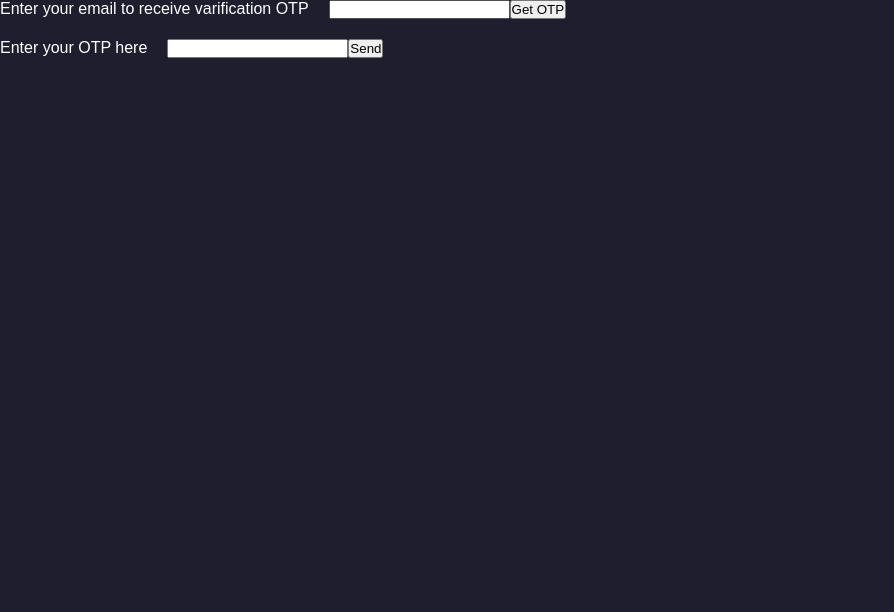
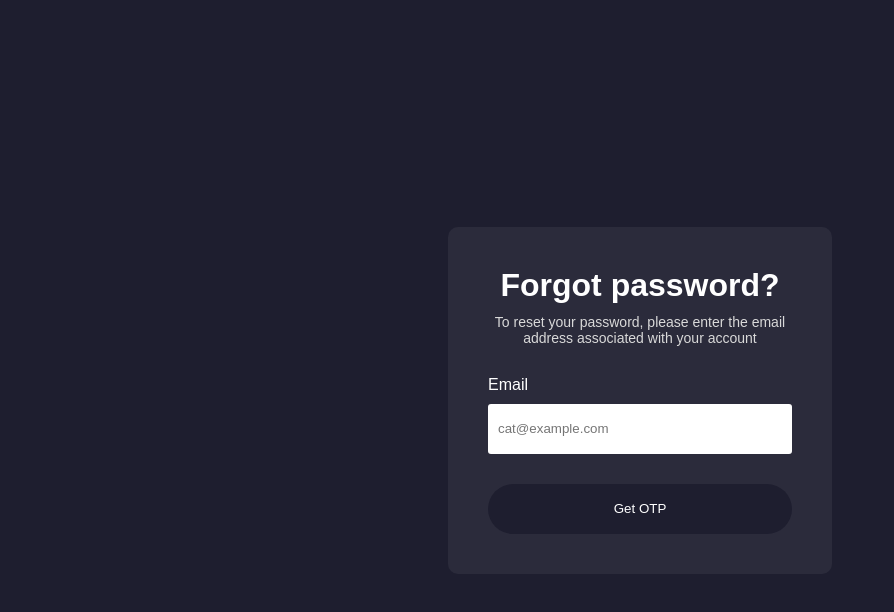
Before and after one commit to TheBluemist1404/CAT, a React (Vite) app in the folder frontend/: page /auth/forgot in a window 1280 px wide. Shown: the top 612 px of the page, without its empty margins (0-894 px from the left). Built offline with nearby package versions, Linux system fonts and the light colour scheme.

Commit message:
feat: design UI for auth/forgot -fix: enhance rendering posts for forum

```diff
--- a/frontend/src/authentication/Forgot.jsx
+++ b/frontend/src/authentication/Forgot.jsx
@@ -1,10 +1,12 @@
 import axios from "axios";
 import { useState } from "react"
 import { useNavigate } from "react-router-dom";
+import './forgot.scss'
 
 function Forgot() {
   const navigate = useNavigate();
   const [email, setEmail] = useState("");
+  const [getOtp, setGetOtp] = useState(false)
   const [otp, setOtp] = useState("");
   const [reset, setReset] = useState(false);
   const [otpToken, setOtpToken] = useState();
@@ -17,6 +19,9 @@ function Forgot() {
     try {
       console.log(email);
       const response = await axios.post('http://localhost:3000/api/v1/auth/forgot', { email: email })
+      if (response.status === 200) {
+        setGetOtp(true);
+      }
       console.log(response.data)
     } catch (error) {
       console.error("fail to send email", error)
@@ -41,7 +46,7 @@ function Forgot() {
     e.preventDefault();
     try {
       console.log(otpToken)
-      const response = await axios.patch('http://localhost:3000/api/v1/auth/reset-password', { password: pass, confirmPassword: confirm}, {headers: {'Authorization': `Bearer ${otpToken}`}})
+      const response = await axios.patch('http://localhost:3000/api/v1/auth/reset-password', { password: pass, confirmPassword: confirm }, { headers: { 'Authorization': `Bearer ${otpToken}` } })
       console.log(response)
       if (response.status === 200) {
         navigate('/auth/login')
@@ -51,36 +56,44 @@ function Forgot() {
     }
   }
 
+  const renderGetOtop = () => (
+    <div>
+      {!getOtp ? (<form className="enter-email" onSubmit={handleMail}>
+        <h1>Forgot password?</h1>
+        <p>To reset your password, please enter the email address associated with your account</p>
+        <label htmlFor="email">Email</label>
+        <input id="email" type="text" required="true" placeholder="cat@example.com" onChange={(e) => { setEmail(e.target.value) }} />
+        <button type="submit" style={{ width: '100%' }} >Get OTP</button>
+      </form>) : (<form className="verify-otp" onSubmit={handleOTP}>
+        <label htmlFor="otp">Enter your OTP here</label>
+        <input id="otp" type="text" required="true" placeholder="******" onChange={(e) => { setOtp(e.target.value) }} />
+        <button type="submit">Verify</button>
+      </form>)}
+    </div>
+  )
+
   const renderResetPass = () => (
     <div>
-      <form className="confirm-password" onSubmit={handleReset} style={{ marginTop: '20px' }}>
-        <div>
-          <label htmlFor="reset">New pass word</label>
-          <input id="reset" type="password" onChange={(e) => { setPass(e.target.value) }} style={{ marginLeft: '20px' }} />
-        </div>
-        <div>
-          <label htmlFor="confirm">Confirm password</label>
-          <input id="confirm" type="password" onChange={(e) => { setConfirm(e.target.value) }} style={{ marginLeft: '20px' }} />
-        </div>
-        <button type="submit">Reset password</button>
+      <form className="reset-password" onSubmit={handleReset}>
+        <h1>Reset password</h1>
+        <p>Let's get you a new password!</p>
+
+        <label htmlFor="reset">New password</label>
+        <input id="reset" type="password" onChange={(e) => { setPass(e.target.value) }} />
+
+        <label htmlFor="confirm">Confirm new password</label>
+        <input id="confirm" type="password" onChange={(e) => { setConfirm(e.target.value) }} />
+
+        <button type="submit">Reset</button>
       </form>
     </div>
   )
   return (
-    <div className="forget" >
-      <div>
-        <form className="enter-email" onSubmit={handleMail}>
-          <label htmlFor="email">Enter your email to receive varification OTP</label>
-          <input id="email" type="text" onChange={(e) => { setEmail(e.target.value) }} style={{ marginLeft: '20px' }} />
-          <button type="submit" >Get OTP</button>
-        </form>
-        <form className="verify-otp" onSubmit={handleOTP} style={{ marginTop: '20px' }}>
-          <label htmlFor="otp">Enter your OTP here</label>
-          <input id="otp" type="text" onChange={(e) => { setOtp(e.target.value) }} style={{ marginLeft: '20px' }} />
-          <button type="submit">Send</button>
-        </form>
+    <div className="forgot" >
+      <div className="container">
+        {!reset ? (renderGetOtop()) : (
+          renderResetPass())}
       </div>
-      {reset && renderResetPass()}
     </div>
   )
 }
--- /dev/null
+++ b/frontend/src/authentication/forgot.scss
@@ -0,0 +1,98 @@
+.forgot {
+  height: 100vh;
+  ;
+  display: flex;
+  justify-content: center;
+  align-items: center;
+
+  .container {
+    background-color: var(--box-color);
+    width: min(30%, 400px);
+    min-height: 30%;
+    display: flex;
+    flex-direction: column;
+    justify-content: space-around;
+
+    padding: 40px 40px;
+    border-radius: 10px;
+
+    .enter-email,
+    .verify-otp {
+      display: flex;
+      flex-direction: column;
+      gap: 10px;
+
+      label {
+        margin-top: 20px;
+      }
+
+      h1,
+      p {
+        flex: 1;
+        text-align: center;
+      }
+
+      p {
+        color: var(--secondary-color);
+        font-size: 14px;
+      }
+
+      input,
+      button {
+        width: 100%;
+        min-height: 50px;
+      }
+
+      input {
+        border: none;
+        border-radius: 3px;
+        padding-left: 10px;
+      }
+
+      button {
+        margin-top: 20px;
+        border: none;
+        border-radius: 25px;
+        background-color: var(--primary-color);
+        color: white;
+      }
+    }
+
+    .reset-password {
+      display: flex;
+      flex-direction: column;
+      gap: 10px;
+      p{
+        color: var(--secondary-color);
+        margin-bottom: 20px;
+      }
+
+      label{
+        margin-bottom: -5px;
+      }
+
+      input,
+      button {
+        width: 100%;
+        min-height: 30px;
+      }
+
+      input {
+        border: none;
+        border-radius: 3px;
+        padding-left: 10px;
+      }
+
+      button {
+        height: 50px;
+        margin-top: 20px;
+        border: none;
+        border-radius: 25px;
+        background-color: var(--primary-color);
+        color: white;
+        font-size: medium;
+        font-weight: bold;
+      }
+    }
+  }
+}
--- a/frontend/src/pages/forum/Content.jsx
+++ b/frontend/src/pages/forum/Content.jsx
@@ -8,7 +8,7 @@ import Detail from './Detail_post';
 const Content = ({ isCreatePostOpen, handleCreatePostToggle, token, currentPage, setTotalPages, render }) => {
   const { isLoggedIn, user } = useContext(AuthContext)
 
-  const [postFeed, setPostFeed] = useState([]);
+  const [postFeed, setPostFeed] = useState(null);
   const [title, setTitle] = useState('');
   const [content, setContent] = useState('');
   const [tags, setTags] = useState('');
@@ -18,7 +18,7 @@ const Content = ({ isCreatePostOpen, handleCreatePostToggle, token, currentPage,
   const editorRef = useRef(null);
 
   const fetchPosts = async (page) => {
-    setPostFeed([])
+    setPostFeed(null)
     const limit = 10;
     const offset = (page - 1) * limit;
     try {
@@ -127,7 +127,7 @@ const Content = ({ isCreatePostOpen, handleCreatePostToggle, token, currentPage,
           </div>
         )}
         <section className="post-feed" style={{ minHeight: '100vh', display: 'flex', flexDirection: 'column', gap: '50px' }}>
-          {postFeed.map((post, index) => (
+          {postFeed && postFeed.map((post, index) => (
             <Post key={index} post={post} token={token} update={fetchPosts} />
           ))}
         </section>
```
